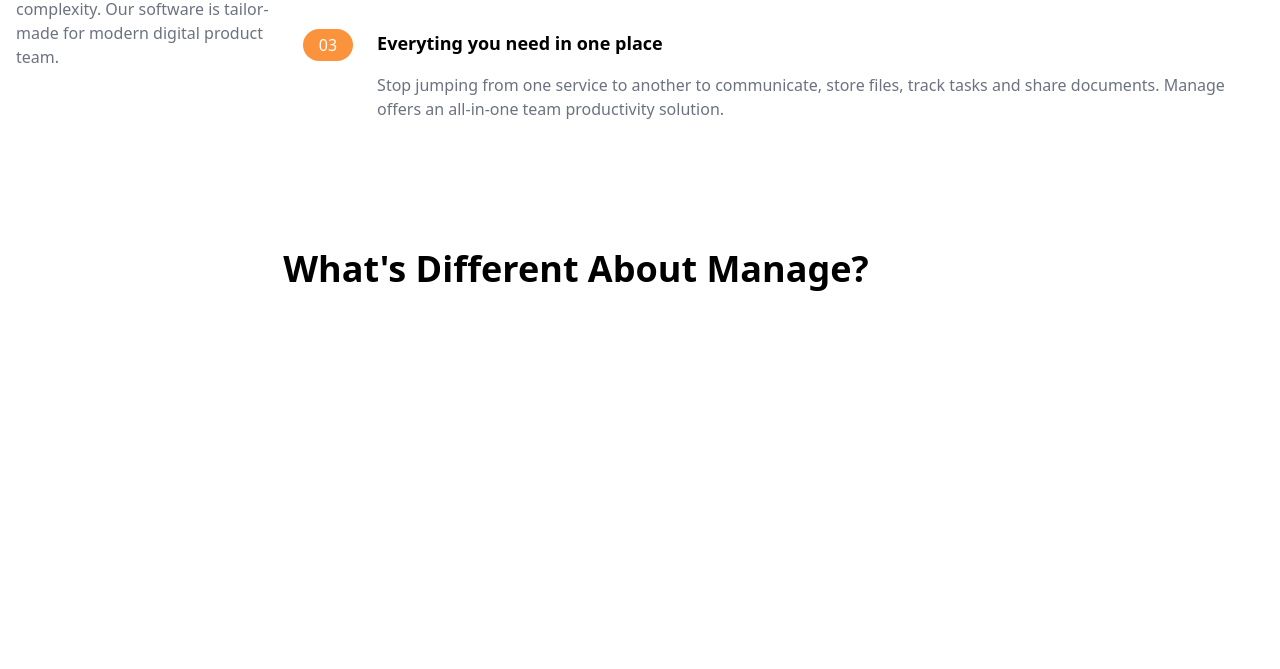
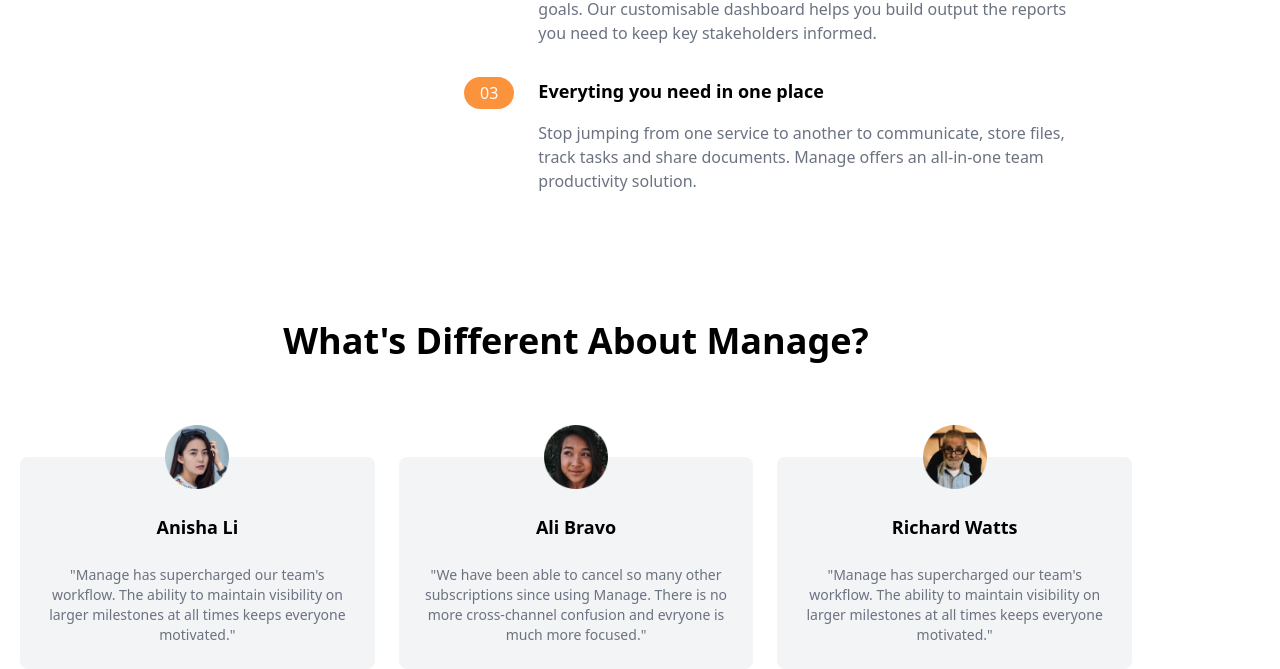
Before and after one commit to umurung/Tailwind-manage, a website: page index.html in a window 1280 px wide. Shown: the part 916-1585 px from the top of the page. Before the commit the page ends 1301 px from the top, so only its background shows below. Drawn offline with nearby package versions, Linux system fonts and the light colour scheme; files that its build step writes are made by us from their sources.

Commit message:
Adding testimonial

```diff
--- a/index.html
+++ b/index.html
@@ -7,6 +7,9 @@
         <link rel="stylesheet" href="css/main.css">
         <title>Manage Landing Page</title>
         <script src="https://cdn.tailwindcss.com"></script>
+        <style>
+
+        </style>
     </head>
     <body>
         <!-- Nav  bar -->
@@ -73,7 +76,7 @@
              </p>
             </div>
             <!-- Numbered List-->
-            <div class="flex flex-col space-y-8 md:1/2">
+            <div class="flex flex-col space-y-8 md:w-1/2">
                 <!-- List Item 1 -->
                 <div class="flex flex-col space-y-3 md:space-y-0 md:space-x-6 md:flex-row">
                     <!-- Heading -->
@@ -88,7 +91,7 @@
                         </div>
                     </div>
                     <div>
-                        <h3 class="hidden mb-4 text-lg font-bold md:block">
+                        <h3 class="hidden mb-4 text-lg font-bold md:block ">
                             Track company-wide progress
                         </h3>
                         <p class="text-gray-500">
@@ -161,7 +164,33 @@
             </h2>
             <!-- Testimonials Container -->
             <div class="flex flex-col mt-24 md:flex-row md:space-x-6">
-
+                <!-- Testimonial 1 -->
+                <div class="flex flex-col items-center p-6 space-y-6 rounded-lg bg-gray-100 md:w-1/3">
+                    <img src="images/avatar-anisha.png" class="w-16 -mt-14" alt="">
+                    <h5 class="text-lg font-bold">Anisha Li</h5>
+                    <p class="text-sm text-gray-500">
+                        "Manage has supercharged our team's workflow. The ability to maintain
+                        visibility on larger milestones at all times keeps everyone motivated."
+                    </p>
+                </div>
+                    <!-- Testimonial 2 -->
+                <div class="flex flex-col items-center p-6 space-y-6 rounded-lg bg-gray-100 md:w-1/3">
+                    <img src="images/avatar-ali.png" class="w-16 -mt-14" alt="">
+                    <h5 class="text-lg font-bold">Ali Bravo</h5>
+                    <p class="text-sm text-gray-500">
+                        "We have been able to cancel so many other subscriptions since using Manage.
+                        There is no more cross-channel confusion and evryone is much more focused."
+                    </p>
+                </div>
+                <!-- Testimonial 3 -->
+                <div class="flex flex-col items-center p-6 space-y-6 rounded-lg bg-gray-100 md:w-1/3">
+                    <img src="images/avatar-richard.png" class="w-16 -mt-14" alt="">
+                    <h5 class="text-lg font-bold">Richard Watts</h5>
+                    <p class="text-sm text-gray-500">
+                        "Manage has supercharged our team's workflow. The ability to maintain
+                        visibility on larger milestones at all times keeps everyone motivated."
+                    </p>
+                </div>
             </div>
            </div>
         </section>
```
